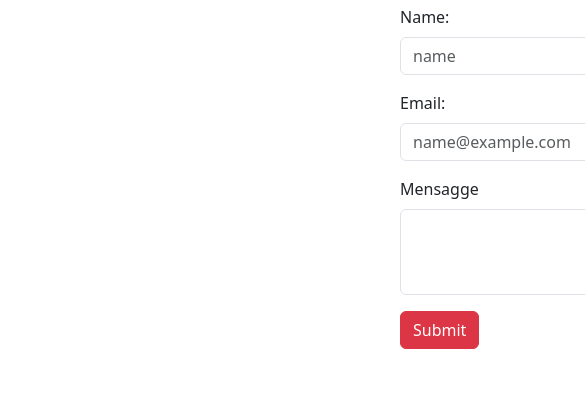
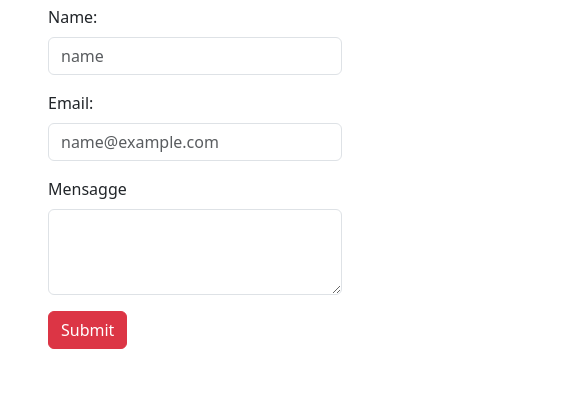
Before and after one commit to MMCMerino/Amazin_Events_Merino, a plain HTML site: page contact.html in a window 390 px wide. Shown: the part 192-588 px from the top of the page, 585 px wide, since content can reach past the window. Drawn offline with nearby package versions, Linux system fonts and the light colour scheme.

Commit message:
responsive contact.html

```diff
--- a/assets/estilos/style.css
+++ b/assets/estilos/style.css
@@ -35,11 +35,13 @@ main{
 }
 
 
-.formulario{
+/*.formulario{
 
     width: 1000px;
     padding-left: 400px;
 }
+*/
+
 
 footer{
     margin-top: 50px;
--- a/contact.html
+++ b/contact.html
@@ -40,20 +40,20 @@
     <main>
 
         <div class="formulario">
-            <div class="mb-3">
+            <div class="mb-3 px-5">
             <label for="exampleFormControlInput1" class="form-label">Name:</label>
             <input type="text" class="form-control" id="exampleFormControlInput1" placeholder="name">
             </div>
-            <div class="mb-3">
+            <div class="mb-3 px-5" >
             <label for="exampleFormControlInput2" class="form-label">Email:</label>
             <input type="email" class="form-control" id="exampleFormControlInput2" placeholder="name@example.com">
             </div>
-            <div class="mb-3">
+            <div class="mb-3 px-5 ">
             <label for="exampleFormControlTextarea1" class="form-label">Mensagge</label>
             <textarea class="form-control" id="exampleFormControlTextarea1" rows="3"></textarea>
             </div>
 
-            <button type="submit" class="btn btn-danger">Submit</button>
+            <button type="submit" class="btn btn-danger mx-5">Submit</button>
         </div>
     </main>
 
```
